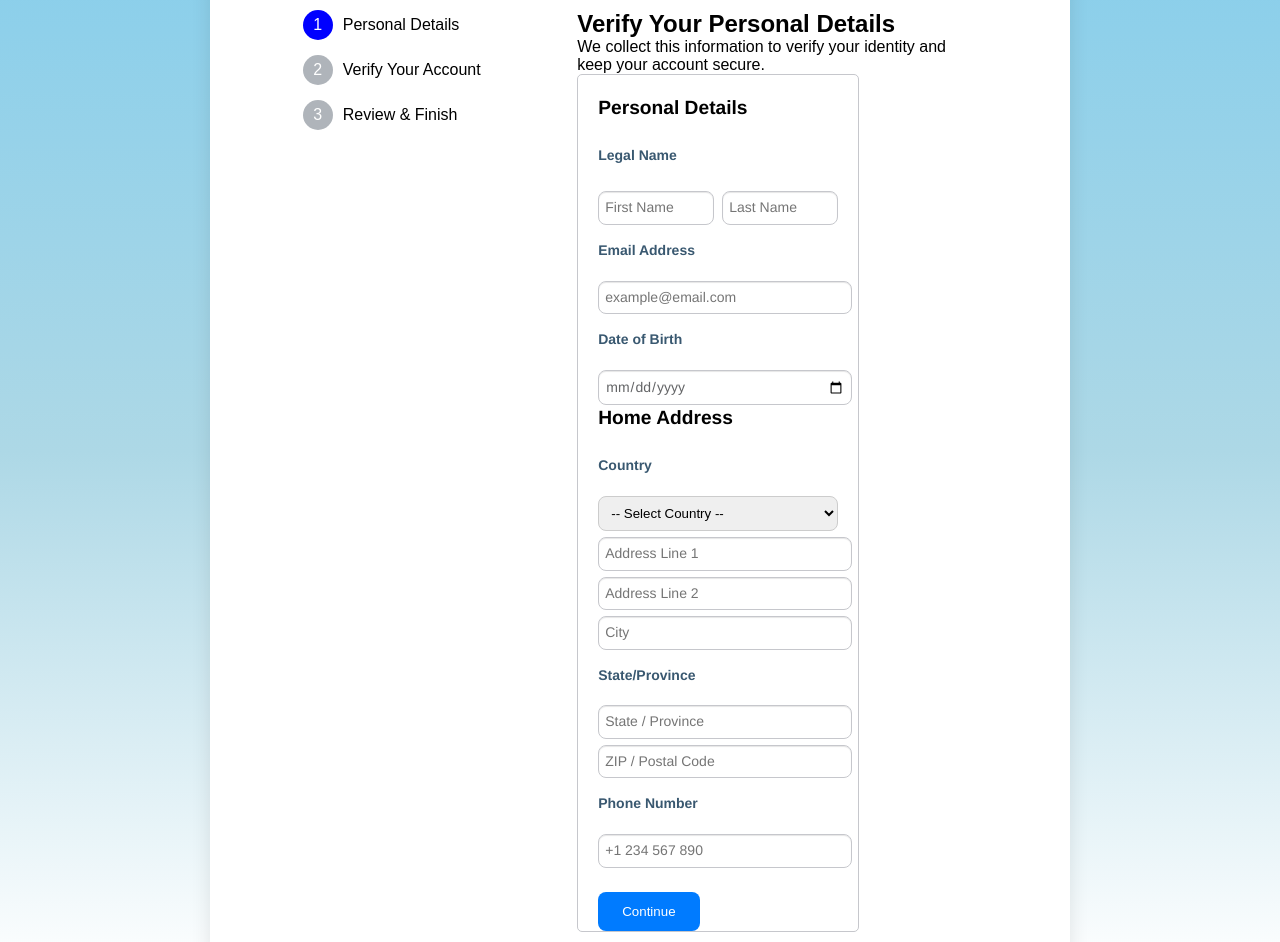
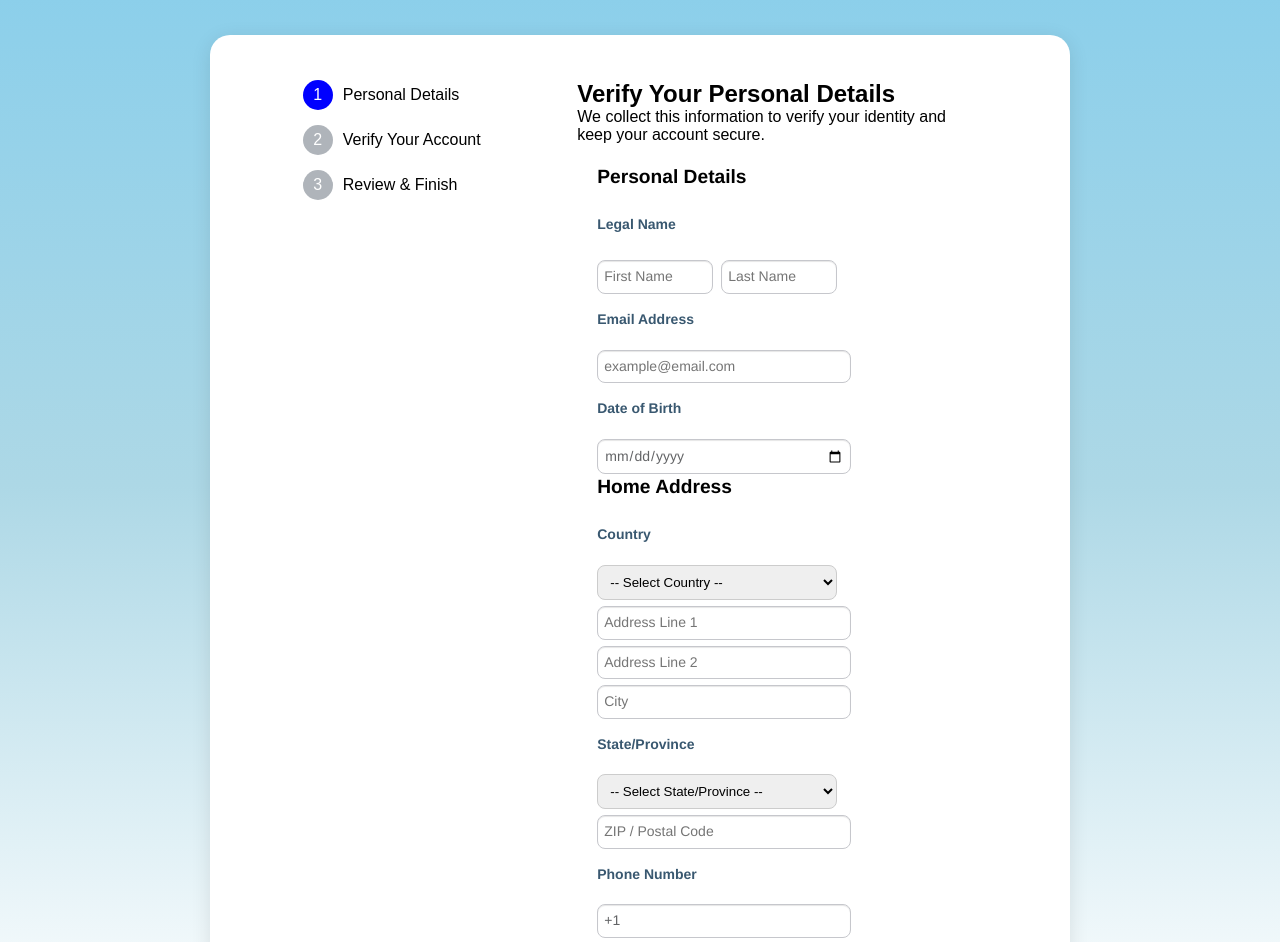
Before and after one commit to MELIODAS57/Multi-Step-Form-UI, a plain HTML site: page index.html in a window 1280 px wide. Shown: the part 73-1015 px from the top of the page. Drawn offline with Linux system fonts and the light colour scheme.

Commit message:
page de verification

```diff
--- a/css/styles.css
+++ b/css/styles.css
@@ -36,7 +36,7 @@
     margin: 0 auto;
     padding: 30px;
     background: #ffffff;
-    border-radius: 8px;
+    border-radius: 20px;
     box-shadow: 0 4px 20px rgba(0, 0, 0, 0.1);
     text-align: center;
     height: 100%;
@@ -100,3 +100,56 @@ div{
   margin: 0;
   padding: 0;
 }
+form {
+    border: none;
+}
+h1{
+    text-align: center;
+    margin: 20px 20px 50px 20px;
+}
+/* Remove fieldset default border */
+        fieldset {
+            border: none;
+            margin: 0;
+            padding: 0;
+        }
+
+        legend {
+            font-weight: bold;
+            font-size: 1.2rem;
+            margin-bottom: 0.5rem;
+        }
+
+        .name-fields {
+            display: flex;
+            gap: 0.5rem;
+        }
+
+        label {
+            display: block;
+            margin-top: 1rem;
+            font-weight: 500;
+        }
+
+        input,
+        select {
+            display: block;
+            width: 100%;
+            margin-top: 0.3rem;
+            padding: 0.5rem;
+            border-radius: 0.5rem;
+            border: 1px solid #ccc;
+        }
+
+        button {
+            margin-top: 1.5rem;
+            padding: 0.75rem 1.5rem;
+            background: #007BFF;
+            color: white;
+            border: none;
+            border-radius: 0.5rem;
+            cursor: pointer;
+        }
+        button:hover{
+          color: rgb(39, 39, 134);
+        }
--- a/index.html
+++ b/index.html
@@ -1,55 +1,14 @@
 <!DOCTYPE html>
 <html lang="en">
+
 <head>
     <meta charset="UTF-8">
     <meta name="viewport" content="width=device-width, initial-scale=1.0">
     <title>Multi-Step Form UI</title>
     <link rel="stylesheet" href="./css/styles.css">
-    <style>
-        /* Remove fieldset default border */
-        fieldset {
-            border: none;
-            margin: 0;
-            padding: 0;
-        }
 
-        legend {
-            font-weight: bold;
-            font-size: 1.2rem;
-            margin-bottom: 0.5rem;
-        }
+</head>
 
-        .name-fields {
-            display: flex;
-            gap: 0.5rem;
-        }
-
-        label {
-            display: block;
-            margin-top: 1rem;
-            font-weight: 500;
-        }
-
-        input, select {
-            display: block;
-            width: 100%;
-            margin-top: 0.3rem;
-            padding: 0.5rem;
-            border-radius: 0.5rem;
-            border: 1px solid #ccc;
-        }
-
-        button {
-            margin-top: 1.5rem;
-            padding: 0.75rem 1.5rem;
-            background: #007BFF;
-            color: white;
-            border: none;
-            border-radius: 0.5rem;
-            cursor: pointer;
-        }
-    </style>
-</head>
 <body>
     <header>
         <h1>&#9992; Sellmiles</h1>
@@ -111,26 +70,101 @@
                                 <option value="DE">Germany</option>
                                 <option value="FR">France</option>
                                 <option value="JP">Japan</option>
+                                <option value="IN">India</option>
+                                <option value="CN">China</option>
+                                <option value="BR">Brazil</option>
+                                <option value="ZA">South Africa</option>
+                                <option value="MX">Mexico</option>
+                                <option value="RU">Russia</option>
+                                <option value="NG">Nigeria</option>
+                                <option value="IT">Italy</option>
+                                <option value="ES">Spain</option>
+                                <option value="KR">South Korea</option>
+                                <option value="SE">Sweden</option>
+                                <option value="NO">Norway</option>
+                                <option value="FI">Finland</option>
+                                <option value="NZ">New Zealand</option>
+                                <option value="IE">Ireland</option>
                             </select>
-
                             <input type="text" name="address_line1" placeholder="Address Line 1" required>
                             <input type="text" name="address_line2" placeholder="Address Line 2">
                             <input type="text" name="city" placeholder="City" required>
-
                             <label for="state">State/Province</label>
-                            <input type="text" id="state" name="state" placeholder="State / Province">
+                            <select id="state" name="state" required>
+                                <option value="">-- Select State/Province --</option>
+                                <option value="AL">Alabama</option>
+                                <option value="AK">Alaska</option>
+                                <option value="AZ">Arizona</option>
+                                <option value="AR">Arkansas</option>
+                                <option value="CA">California</option>
+                                <option value="CO">Colorado</option>
+                                <option value="CT">Connecticut</option>
+                                <option value="DE">Delaware</option>
+                                <option value="FL">Florida</option>
+                                <option value="GA">Georgia</option>
+                                <option value="HI">Hawaii</option>
+                                <option value="ID">Idaho</option>
+                                <option value="IL">Illinois</option>
+                                <option value="IN">Indiana</option>
+                                <option value="IA">Iowa</option>
+                                <option value="KS">Kansas</option>
+                                <option value="KY">Kentucky</option>
+                                <option value="LA">Louisiana</option>
+                                <option value="ME">Maine</option>
+                                <option value="MD">Maryland</option>
+                                <option value="MA">Massachusetts</option>
+                                <option value="MI">Michigan</option>
+                                <option value="MN">Minnesota</option>
+                                <option value="MS">Mississippi</option>
+                                <option value="MO">Missouri</option>
+                                <option value="MT">Montana</option>
+                                <option value="NE">Nebraska</option>
+                                <option value="NV">Nevada</option>
+                                <option value="NH">New Hampshire</option>
+                                <option value="NJ">New Jersey</option>
+                                <option value="NM">New Mexico</option>
+                                <option value="NY">New York</option>
+                                <option value="NC">North Carolina</option>
+                                <option value="ND">North Dakota</option>
+                                <option value="OH">Ohio</option>
+                                <option value="OK">Oklahoma</option>
+                                <option value="OR">Oregon</option>
+                                <option value="PA">Pennsylvania</option>
+                                <option value="RI">Rhode Island</option>
+                                <option value="SC">South Carolina</option>
+                                <option value="SD">South Dakota</option>
+                                <option value="TN">Tennessee</option>
+                                <option value="TX">Texas</option>
+                                <option value="UT">Utah</option>
+                                <option value="VT">Vermont</option>
+                                <option value="VA">Virginia</option>
+                                <option value="WA">Washington</option>
+                                <option value="WV">West Virginia</option>
+                                <option value="WI">Wisconsin</option>
+                                <option value="WY">Wyoming</option>
+                            </select>
 
                             <input type="text" name="zip" placeholder="ZIP / Postal Code" required>
                         </fieldset>
 
                         <label for="phone-number">Phone Number</label>
-                        <input type="tel" id="phone-number" name="phone" placeholder="+1 234 567 890" required>
+                        <input type="tel" id="phone-number" name="phone" placeholder="234 567 890" required value="+1 "
+                            onfocus="this.value = this.value.trim()">
+
+                        <script>
+                            document.getElementById('phone-number').addEventListener('input', function () {
+                                if (!this.value.startsWith('+1 |')) {
+                                    this.value = '+1 | ' + this.value.replace('+1 | ', '');
+                                }
+                            });
+                        </script>
                     </fieldset>
 
-                    <button type="submit">Continue</button>
+                    <a href="./verify.html"><button type="submit">Continue &rarr;</button></a>
                 </form>
             </div>
         </section>
     </section>
 </body>
+
 </html>
```
Also changed, not shown: verify.html (added, +100 -0 lines).
